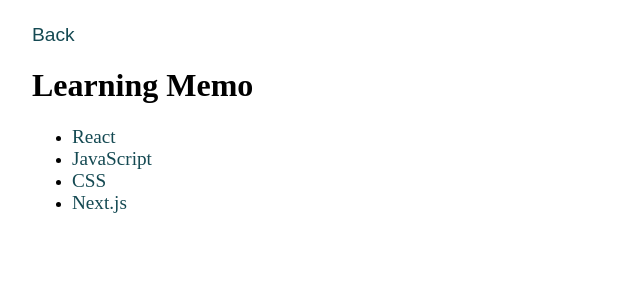
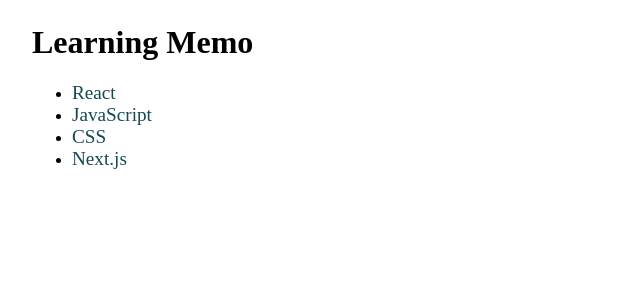
Before and after one commit to shawnrivers/learning-memo-web, a Next.js app: page / in a window 1280 px wide. Shown: the top 300 px of the page, without its empty margins (0-640 px from the left). Built offline with nearby package versions, Linux system fonts and the light colour scheme.

Commit message:
Fix Layout

```diff
--- a/src/components/templates/Layout.tsx
+++ b/src/components/templates/Layout.tsx
@@ -1,7 +1,6 @@
 /**@jsx jsx */
 import { jsx, css } from '@emotion/core';
 import * as React from 'react';
-import { BackButton } from '../atoms/buttons/BackButton';
 
 export type LayoutProps = {
   headerButton?: React.ReactNode;
@@ -14,7 +13,7 @@ export const Layout: React.FC<LayoutProps> = (props) => {
         margin: 24px 24px 64px;
       `}
     >
-      <nav>{props.headerButton ?? <BackButton />}</nav>
+      {props.headerButton ? <nav>{props.headerButton}</nav> : null}
       {props.children}
     </div>
   );
```
